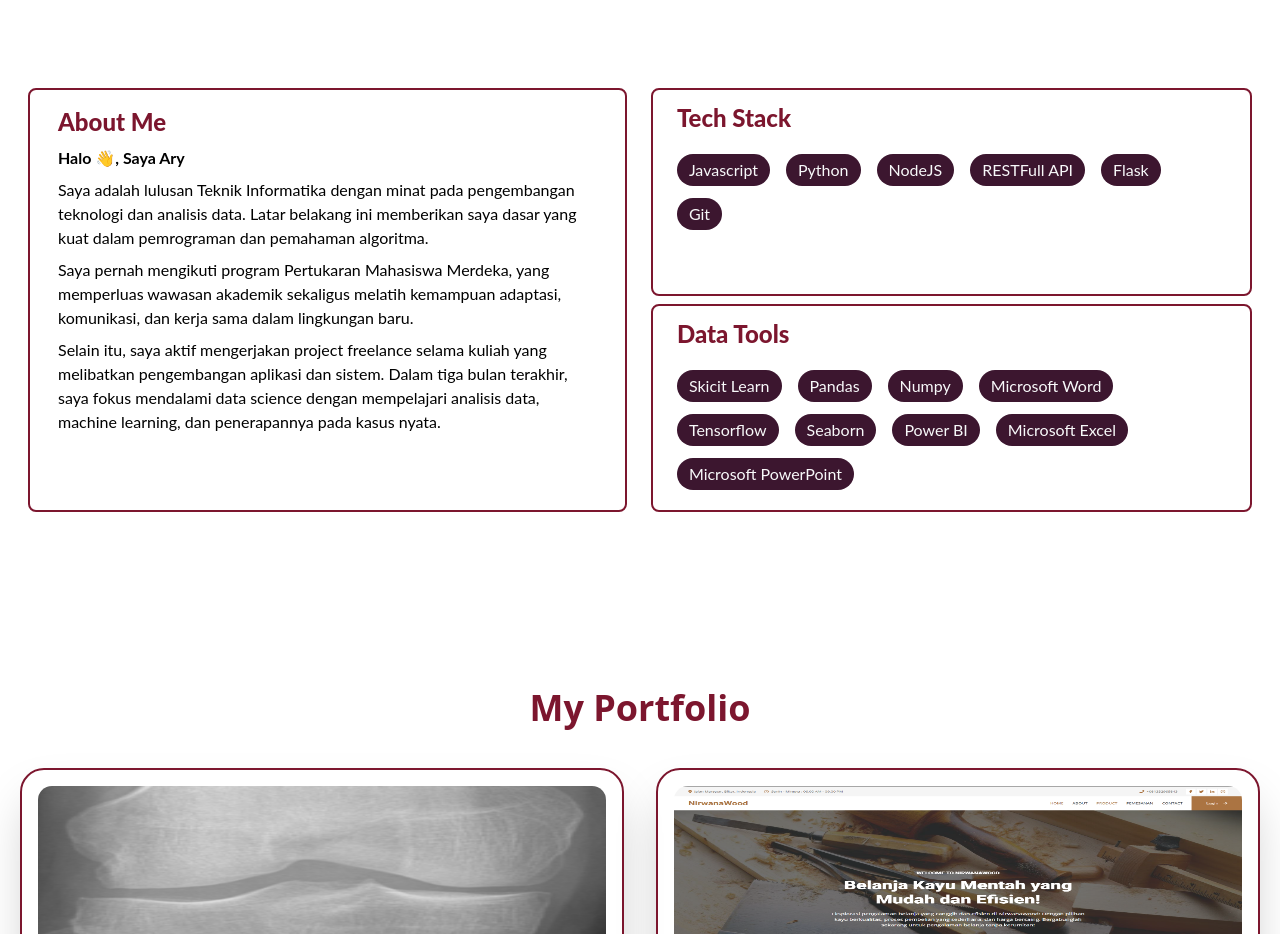
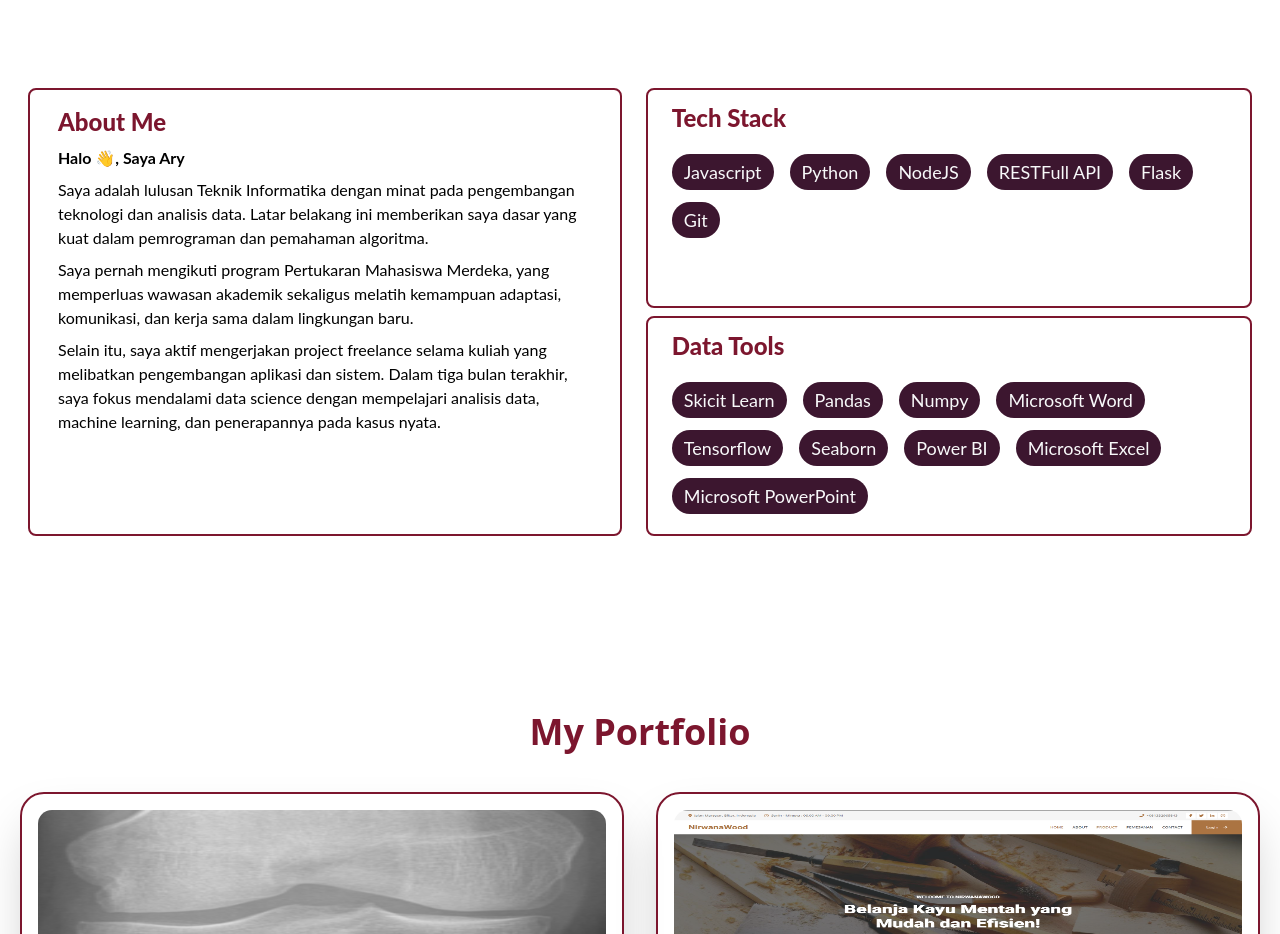
Before and after one commit to arydotme/portofolio-ahmad-bukhari, a Vue app: page /profile in a window 1280 px wide. Shown: the part 800-1734 px from the top of the page. Built offline with nearby package versions, Linux system fonts and the light colour scheme.

Commit message:
Update md text size Profile.Vue

```diff
--- a/src/components/Profile.vue
+++ b/src/components/Profile.vue
@@ -19,40 +19,39 @@
         </p>
       </div>
       <!-- End About -->
-      <!-- Start Skill -->
+      <!-- Tech Stack -->
       <div class="mx-2 border-2 border-solid rounded-lg border-claret dark:border-smoke">
         <header class="font-extrabold font-lato px-6 pt-3 text-2xl text-claret">Tech Stack</header>
-        <div class="flex flex-wrap rounded-lg px-4 py-2">
+        <div class="flex flex-wrap rounded-lg px-4 py-2 text-sm md:text-lg font-lato">
           <div class="my-3 mx-2 flex flex-wrap gap-y-3 gap-x-1">
-            <span class="font-lato bg-dark-purple-2 hover:bg-tryan-purple text-smoke px-3 py-1 mr-3 rounded-full">Javascript</span>
-            <span class="font-lato bg-dark-purple-2 hover:bg-tryan-purple text-smoke px-3 py-1 mr-3 rounded-full">Python</span>
-            <span class="font-lato bg-dark-purple-2 hover:bg-tryan-purple text-smoke px-3 py-1 mr-3 rounded-full">NodeJS</span>
-            <span class="font-lato bg-dark-purple-2 hover:bg-tryan-purple text-smoke px-3 py-1 mr-3 rounded-full">RESTFull API</span>
-            <span class="font-lato bg-dark-purple-2 hover:bg-tryan-purple text-smoke px-3 py-1 mr-3 rounded-full">Flask</span>
-
-            <span class="font-lato bg-dark-purple-2 hover:bg-tryan-purple text-smoke px-3 py-1 mr-3 rounded-full">Git</span>
+            <span class="bg-dark-purple-2 hover:bg-tryan-purple text-smoke px-3 py-1 mr-3 rounded-full">Javascript</span>
+            <span class="bg-dark-purple-2 hover:bg-tryan-purple text-smoke px-3 py-1 mr-3 rounded-full">Python</span>
+            <span class="bg-dark-purple-2 hover:bg-tryan-purple text-smoke px-3 py-1 mr-3 rounded-full">NodeJS</span>
+            <span class="bg-dark-purple-2 hover:bg-tryan-purple text-smoke px-3 py-1 mr-3 rounded-full">RESTFull API</span>
+            <span class="bg-dark-purple-2 hover:bg-tryan-purple text-smoke px-3 py-1 mr-3 rounded-full">Flask</span>
+            <span class="bg-dark-purple-2 hover:bg-tryan-purple text-smoke px-3 py-1 mr-3 rounded-full">Git</span>
           </div>
         </div>
       </div>
-      <!-- End Skill -->
-      <!-- Start Skill -->
+      <!-- End Tech Stack -->
+      <!-- Start Data Tools -->
       <div class="mx-2 border-2 border-solid rounded-lg border-claret dark:border-smoke">
         <header class="font-extrabold font-lato text-2xl px-6 pt-3 text-claret">Data Tools</header>
         <div class="flex flex-wrap rounded-lg px-4 py-2">
-          <div class="my-3 mx-2 flex flex-wrap gap-y-3 gap-x-1">
-            <span class="font-lato bg-dark-purple-2 hover:bg-tryan-purple text-smoke px-3 py-1 mr-3 rounded-full">Skicit Learn</span>
-            <span class="font-lato bg-dark-purple-2 hover:bg-tryan-purple text-smoke px-3 py-1 mr-3 rounded-full">Pandas</span>
-            <span class="font-lato bg-dark-purple-2 hover:bg-tryan-purple text-smoke px-3 py-1 mr-3 rounded-full">Numpy</span>
-            <span class="font-lato bg-dark-purple-2 hover:bg-tryan-purple text-smoke px-3 py-1 mr-3 rounded-full">Microsoft Word</span>
-            <span class="font-lato bg-dark-purple-2 hover:bg-tryan-purple text-smoke px-3 py-1 mr-3 rounded-full">Tensorflow</span>
-            <span class="font-lato bg-dark-purple-2 hover:bg-tryan-purple text-smoke px-3 py-1 mr-3 rounded-full">Seaborn</span>
-            <span class="font-lato bg-dark-purple-2 hover:bg-tryan-purple text-smoke px-3 py-1 mr-3 rounded-full">Power BI</span>
-            <span class="font-lato bg-dark-purple-2 hover:bg-tryan-purple text-smoke px-3 py-1 mr-3 rounded-full">Microsoft Excel</span>
-            <span class="font-lato bg-dark-purple-2 hover:bg-tryan-purple text-smoke px-3 py-1 mr-3 rounded-full">Microsoft PowerPoint</span>
+          <div class="my-3 mx-2 flex flex-wrap gap-y-3 gap-x-1 text-sm md:text-lg font-lato">
+            <span class="bg-dark-purple-2 hover:bg-tryan-purple text-smoke px-3 py-1 mr-3 rounded-full">Skicit Learn</span>
+            <span class="bg-dark-purple-2 hover:bg-tryan-purple text-smoke px-3 py-1 mr-3 rounded-full">Pandas</span>
+            <span class="bg-dark-purple-2 hover:bg-tryan-purple text-smoke px-3 py-1 mr-3 rounded-full">Numpy</span>
+            <span class="bg-dark-purple-2 hover:bg-tryan-purple text-smoke px-3 py-1 mr-3 rounded-full">Microsoft Word</span>
+            <span class="bg-dark-purple-2 hover:bg-tryan-purple text-smoke px-3 py-1 mr-3 rounded-full">Tensorflow</span>
+            <span class="bg-dark-purple-2 hover:bg-tryan-purple text-smoke px-3 py-1 mr-3 rounded-full">Seaborn</span>
+            <span class="bg-dark-purple-2 hover:bg-tryan-purple text-smoke px-3 py-1 mr-3 rounded-full">Power BI</span>
+            <span class="bg-dark-purple-2 hover:bg-tryan-purple text-smoke px-3 py-1 mr-3 rounded-full">Microsoft Excel</span>
+            <span class="bg-dark-purple-2 hover:bg-tryan-purple text-smoke px-3 py-1 mr-3 rounded-full">Microsoft PowerPoint</span>
           </div>
         </div>
       </div>
-      <!-- End Skill -->
+      <!-- End Data Tools-->
     </div>
   </main>
 </template>
```
